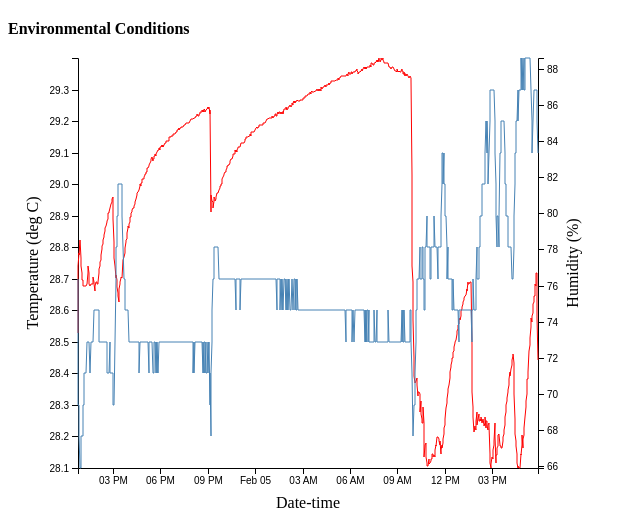
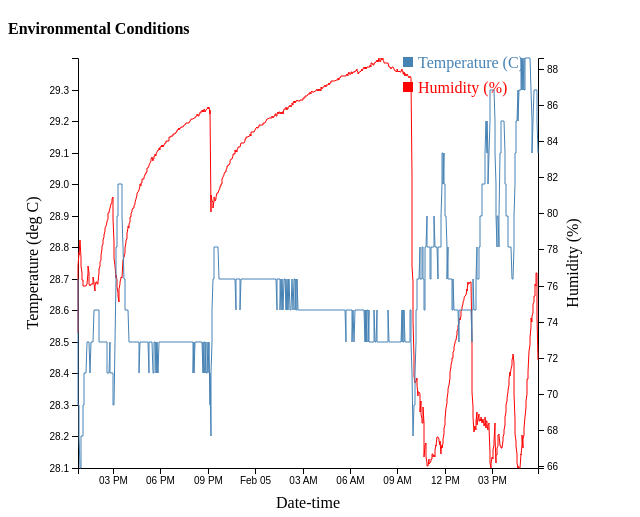
Before and after one commit to goyder/internet_of_bacon, a Flask app: page / in a window 1280 px wide. Shown: the part 107-624 px from the top of the page, without its empty margins (0-640 px from the left). Run offline with Flask 2, Linux system fonts and the light colour scheme; data comes from the database, SQL or seed files in the repository; some libraries are stand-ins or nearby versions.

Commit message:
Add legend

```diff
--- a/flask_app/static/main.js
+++ b/flask_app/static/main.js
@@ -111,6 +111,41 @@ function createGraph() {
             .attr("stroke", "steelblue")
             .attr("d", line);
 
+        g.append("rect")
+
+	// add legend
+	var color_hash = { 0 : ["Temperature (C)", "steelblue"],
+	                   1 : ["Humidity (%)", "red"]
+	                   }
+
+	var legend = svg.append("g")
+	  .attr("class", "legend")
+	  .attr("x", width - 65)
+	  .attr("y", 50)
+	  .attr("height", 100)
+	  .attr("width", 100);
+
+	legend.selectAll('g').data([1,2])
+      .enter()
+      .append('g')
+      .each(function(d, i) {
+        var g = d3.select(this);
+        g.append("rect")
+          .attr("x", width - 65)
+          .attr("y", i*25 + 19)
+          .attr("width", 10)
+          .attr("height", 10)
+          .style("fill", color_hash[String(i)][1]);
+
+        g.append("text")
+          .attr("x", width - 50)
+          .attr("y", i * 25 + 30)
+          .attr("height",30)
+          .attr("width",100)
+          .style("fill", color_hash[String(i)][1])
+          .text(color_hash[String(i)][0]);
+
+      });
     })
 
 
--- a/flask_app/templates/index.html
+++ b/flask_app/templates/index.html
@@ -33,6 +33,7 @@
             var debug_mode = {{ debug }};
         </script>
         <script src="{{ url_for('static', filename='d3.min.js') }}"></script>
+        <script src="{{ url_for('static', filename='d3-legend.min.js') }}"><</script>
         <script src="{{ url_for('static', filename='jquery-3.1.1.min.js') }}"></script>
         <script src="{{ url_for('static', filename='main.js') }}"></script>
     </body>
```
